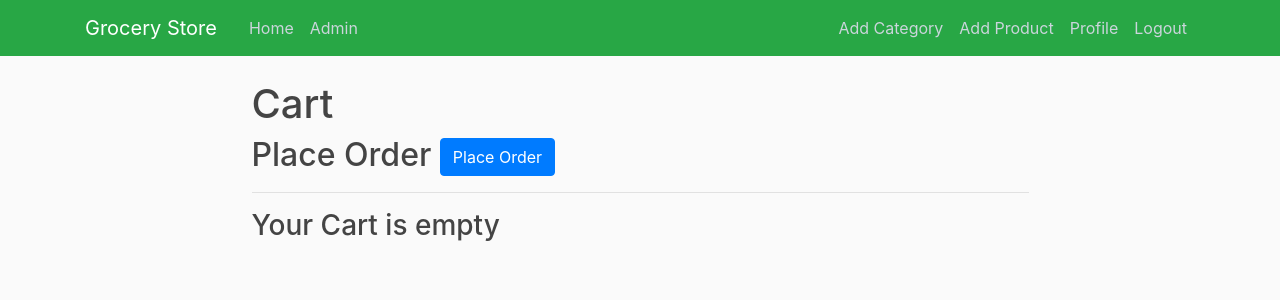
After one commit to pranam-pagi/grocerystore, a Flask app: page /cart in a window 1280 px wide. The commit adds this page. Shown: the top 300 px of the page. Run offline with Flask 3, Linux system fonts and the light colour scheme; a user stored in the database is signed in; data that the repository does not hold is empty; some libraries are stand-ins or nearby versions.

Commit message:
Cart and Order functinalities added

```diff
--- a/grocerystore/models.py
+++ b/grocerystore/models.py
@@ -1,6 +1,7 @@
 from grocerystore import app, db, login_manager
 from flask_login import UserMixin
 from grocerystore import bcrypt
+from datetime import datetime
 
 @login_manager.user_loader
 def load_user(user_id):
@@ -21,6 +22,8 @@ class Product(db.Model):
     category_id = db.Column(db.Integer, db.ForeignKey('category.id'), nullable=False)
     quantity = db.Column(db.Integer, nullable=False)
     manufacture_date = db.Column(db.Date, nullable=False)
+    cart = db.relationship('Cart', backref='product', lazy=True)
+    order = db.relationship('Order', backref='product', lazy=True)
 
 class Category(db.Model):
     id = db.Column(db.Integer, primary_key=True)
@@ -39,7 +42,7 @@ class Order(db.Model):
     product_id = db.Column(db.Integer, db.ForeignKey('product.id'), nullable=False)
     quantity = db.Column(db.Integer, nullable=False)
     price = db.Column(db.Float, nullable=False)
-    date_ordered = db.Column(db.DateTime, nullable=False)
+    datetime_ordered = db.Column(db.DateTime, nullable=False, default=datetime.utcnow)
 
 #create database if it doesn't exist
 with app.app_context():
--- a/grocerystore/routes.py
+++ b/grocerystore/routes.py
@@ -21,9 +21,24 @@ def admin_required(f):
 @app.route('/home')
 @login_required
 def home():
-    # Get all products in descending order of manufacture date
-    products = Product.query.order_by(Product.manufacture_date.desc()).all()
-    return render_template('home.html', products=products, title='Home')
+    user = User.query.get_or_404(current_user.id)
+    parameter = request.args.get('parameter')
+    query = request.args.get('query')
+    parameters = {
+        'category': 'Category',
+        'product': 'Product',
+        'price': 'Price'
+    }
+
+    if parameter == 'category':
+        categories = Category.query.filter(Category.name.like(f'%{query}%')).all()
+        return render_template('home.html', user=user, categories=categories, query=query, title='Home', parameters=parameters, parameter=parameter)
+    elif parameter == 'product':
+        return render_template('home.html', user=user, categories=Category.query.all(), name=query, query=query, title='Home', parameters=parameters, parameter=parameter)
+    elif parameter == 'price':
+        return render_template('home.html', user=user, categories=Category.query.all(), price=float(query), query=query, title='Home', parameters=parameters, parameter=parameter)
+
+    return render_template('home.html', user=user, categories=Category.query.all(), title='Home', parameters=parameters)
 
 
 # Route for admin dashboard
@@ -141,6 +156,10 @@ def delete_account():
     # Check if user is admin
     if user.is_admin:
         flash('Admin account cannot be deleted!', 'danger')
+        return redirect(url_for('account'))
+    # Check if password is correct
+    if not bcrypt.check_password_hash(user.password, confirm_password):
+        flash('Password incorrect!', 'danger')
         return redirect(url_for('account'))
     # Delete user
     db.session.delete(user)
@@ -319,3 +338,116 @@ def delete_product(product_id):
     db.session.commit()
     flash('Product deleted!', 'success')
     return redirect(url_for('admin'))
+
+# Route for adding a product to cart
+@app.route('/product/<int:product_id>/add_to_cart', methods=['POST'])
+@login_required
+def add_to_cart(product_id):
+    quantity = request.form.get('quantity')
+    if not quantity or quantity == '':
+        flash('Please enter a quantity!', 'danger')
+        return redirect(url_for('home'))
+    if not quantity.isdigit():
+        flash('Please enter a valid quantity!', 'danger')
+        return redirect(url_for('home'))
+    quantity = int(quantity)
+    product = Product.query.get_or_404(product_id)
+    if quantity > product.quantity:
+        flash('Not enough stock!', 'danger')
+        return redirect(url_for('home'))
+    # Get product by id
+    cart = Cart.query.filter_by(user_id=current_user.id, product_id=product_id).first()
+    # If product is already in cart, increase quantity
+    if cart:
+        if cart.quantity + quantity > product.quantity:
+            flash('Not enough stock!', 'danger')
+            return redirect(url_for('home'))
+        cart.quantity += quantity
+        db.session.commit()
+        flash('Product added to cart!', 'success')
+        return redirect(url_for('home'))
+    cart = Cart(user_id=current_user.id, product_id=product_id, quantity=quantity)
+    db.session.add(cart)
+    db.session.commit()
+    flash('Product added to cart!', 'success')
+    return redirect(url_for('home'))
+
+# Route for viewing cart
+@app.route('/cart')
+@login_required
+def view_cart():
+    # Get all cart items
+    cart = Cart.query.filter_by(user_id=current_user.id).all()
+    total = sum([item.product.price * item.quantity for item in cart])
+    return render_template('cart.html', title='Cart', cart=cart, total=total)
+
+# Update quantity of product in cart
+@app.route('/cart/<int:product_id>/update', methods=['POST'])
+@login_required
+def update_cart(product_id):
+    quantity = request.form.get('quantity')
+    if not quantity or quantity == '':
+        flash('Please enter a quantity!', 'danger')
+        return redirect(url_for('home'))
+    if not quantity.isdigit():
+        flash('Please enter a valid quantity!', 'danger')
+        return redirect(url_for('home'))
+    quantity = int(quantity)
+    product = Product.query.get_or_404(product_id)
+    if quantity > product.quantity:
+        flash('Not enough stock!', 'danger')
+        return redirect(url_for('home'))
+    cart = Cart.query.filter_by(user_id=current_user.id, product_id=product_id).first()
+    cart.quantity = quantity
+    db.session.commit()
+    flash('Cart updated!', 'success')
+    return redirect(url_for('view_cart'))
+
+# Route for deleting a product from cart
+@app.route('/cart/<int:product_id>/delete', methods=['POST'])
+@login_required
+def remove_from_cart(product_id):
+    # Get product by id
+    cart = Cart.query.filter_by(user_id=current_user.id, product_id=product_id).first()
+    db.session.delete(cart)
+    db.session.commit()
+    flash('Product deleted from cart!', 'success')
+    return redirect(url_for('view_cart'))
+
+# Route for placing order
+@app.route('/cart/order', methods=['GET', 'POST'])
+@login_required
+def place_order():
+    # Get all cart items
+    cart = Cart.query.filter_by(user_id=current_user.id).all()
+    # If cart is empty, return error
+    if not cart:
+        flash('Cart is empty!', 'danger')
+        return redirect(url_for('view_cart'))
+    # If cart is not empty, place order
+    for item in cart:
+        # If quantity in cart is more than quantity in stock, return error
+        if item.quantity > item.product.quantity:
+            flash('Not enough stock!', 'danger')
+            return redirect(url_for('view_cart'))
+        # If quantity in cart is less than quantity in stock, update quantity in stock
+        item.product.quantity -= item.quantity
+        # Add order to database
+        order = Order(user_id=current_user.id, product_id=item.product_id, quantity=item.quantity, price=item.product.price)
+        db.session.add(order)
+        db.session.commit()
+    # Delete all items from cart
+    for item in cart:
+        db.session.delete(item)
+        db.session.commit()
+    flash('Order placed!', 'success')
+    return redirect(url_for('orders'))
+
+# Route for viewing orders
+@app.route('/orders')
+@login_required
+def orders():
+    # Get all orders
+    orders = Order.query.filter_by(user_id=current_user.id).all()
+    grand_total = sum([order.price * order.quantity for order in orders])
+    return render_template('orders.html', title='Orders', orders=orders, grand_total=grand_total)
--- a/grocerystore/templates/account.html
+++ b/grocerystore/templates/account.html
@@ -76,12 +76,12 @@
         </div>
         <div class="modal-body">
           <p>Are you sure you want to delete your account?</p>
-          <p class="text-danger">Warning: This action cannot be undone.</p>
+          <p class="text-danger mb-0">Warning: This action cannot be undone.</p>
         </div>
         <div class="modal-footer">
           <button type="button" class="btn btn-secondary" data-dismiss="modal">Cancel</button>
           <!-- A delete button -->
-          <form action="{{ url_for('delete_account') }}" method="POST">
+          <form action="{{ url_for('delete_account')}}" method="POST">
             <input class="btn btn-danger" type="submit" value="Delete">
           </form>
         </div>
--- /dev/null
+++ b/grocerystore/templates/cart.html
@@ -0,0 +1,36 @@
+{% extends "layout.html" %}
+
+{% block content %}
+  <h1>Cart</h1>
+  <h2>
+    Place Order
+    <a href="{{ url_for('place_order') }}" class="btn btn-primary">Place Order</a>
+  </h2>
+  <hr>
+  {% if cart %}
+    {% for item in cart %}
+      <h3>
+        <a href="{{ url_for('view_product', product_id=item.product_id) }}">{{ item.product.name }}</a>
+      </h3>
+      <p>
+        <strong>Price</strong>: &#8377;{{ item.product.price }}<br>
+        <form method="POST" action="{{ url_for('update_cart', product_id=item.product_id) }}">
+          <input type="number" name="quantity" min="1" max="{{ item.product.quantity }}" value="{{ item.quantity }}">
+          <button type="submit" class="btn btn-primary">Update</button>
+        </form>
+        <form method="POST" action="{{ url_for('remove_from_cart', product_id=item.product_id) }}">
+          <button type="submit" class="btn btn-danger">Remove</button>
+        </form>
+      </p>
+      <p>
+        <strong>Subtotal</strong>: &#8377;{{ item.product.price * item.quantity }}
+      </p>
+    {% endfor %}
+    <hr>
+    <h3>
+      <strong>Total</strong>: &#8377;{{ total }}
+    </h3>
+  {% else %}
+    <h3>Your Cart is empty</h3>
+  {% endif %}
+{% endblock content %}
--- a/grocerystore/templates/category/new.html
+++ b/grocerystore/templates/category/new.html
@@ -19,10 +19,11 @@
             {{ form.name(class="form-control form-control-lg") }}
           {% endif %}
         </div>
-        <div class="form-group">
+
+      </fieldset>
+      <div class="form-group">
           {{ form.submit(class="btn btn-outline-info") }}
         </div>
-      </fieldset>
     </form>
   </div>
 {% endblock content %}
--- a/grocerystore/templates/layout.html
+++ b/grocerystore/templates/layout.html
@@ -8,6 +8,7 @@
 
     <!-- <link href="https://cdn.jsdelivr.net/npm/bootstrap@5.3.2/dist/css/bootstrap.min.css" rel="stylesheet" integrity="sha384-T3c6CoIi6uLrA9TneNEoa7RxnatzjcDSCmG1MXxSR1GAsXEV/Dwwykc2MPK8M2HN" crossorigin="anonymous"> -->
 
+    <link rel="stylesheet" href="https://cdnjs.cloudflare.com/ajax/libs/font-awesome/6.5.0/css/all.min.css" integrity="sha512-Avb2QiuDEEvB4bZJYdft2mNjVShBftLdPG8FJ0V7irTLQ8Uo0qcPxh4Plq7G5tGm0rU+1SPhVotteLpBERwTkw==" crossorigin="anonymous" referrerpolicy="no-referrer" />
 
     <link rel="stylesheet" href="{{ url_for('static', filename='main.css') }}">
 
@@ -23,10 +24,10 @@
     {% endblock style %}
 <body>
   <header class="site-header">
-    <nav class="navbar navbar-expand-md navbar-dark bg-primary fixed-top">
+    <nav class="navbar navbar-expand-md navbar-dark bg-success fixed-top">
       <div class="container">
         <a class="navbar-brand mr-4" href="/">Grocery Store</a>
-        <button class="navbar-toggler" type="button" data-toggle="collapse" data-target="#navbarToggle" aria-controls="navbarToggle" aria-expanded="false" aria-label="Toggle navigation">
+        <button class="navbar-toggler" type="button" data-toggle="collapse" data-target="#navbarToggle">
           <span class="navbar-toggler-icon"></span>
         </button>
         <div class="collapse navbar-collapse" id="navbarToggle">
@@ -39,6 +40,7 @@
               {% endif %}
             {% endif %}
           </div>
+
           <!-- Navbar Right Side -->
           <div class="navbar-nav">
             <!-- Links if user is logged in -->
@@ -47,8 +49,11 @@
               {% if current_user.is_admin %}
                 <a class="nav-item nav-link" href="{{ url_for('new_category') }}">Add Category</a>
                 <a class="nav-item nav-link" href="{{ url_for('new_product') }}">Add Product</a>
+              {% else %}
+                <a class="nav-item nav-link" href="{{ url_for('view_cart') }}">Cart</a>
+                <a class="nav-item nav-link" href="{{ url_for('orders') }}">Orders</a>
               {% endif %}
-              <a class="nav-item nav-link" href="{{ url_for('account') }}">Account</a>
+              <a class="nav-item nav-link" href="{{ url_for('account') }}">Profile</a>
               <a class="nav-item nav-link" href="{{ url_for('logout') }}">Logout</a>
             <!-- Links if user is not logged in -->
             {% else %}
@@ -60,9 +65,16 @@
       </div>
     </nav>
   </header>
+
   <main role="main" class="container">
-    <div class="row">
-      <div class="col-md-8">
+    <div>
+      <!-- Reduce the size of the following div  -->
+      <div style="
+        display: block;
+        margin-left: auto;
+        margin-right: auto;
+        width: 70%;
+      ">
         {% with messages = get_flashed_messages(with_categories=True) %}
           {% if messages %}
             {% for category, message in messages %}
@@ -77,19 +89,6 @@
         {% block content %}
         {% endblock content %}
       </div>
-      <!-- <div class="col-md-4">
-        <div class="content-section">
-          <h3>Our Sidebar</h3>
-          <p class='text-muted'>You can put any information here you'd like.
-            <ul class="list-group">
-              <li class="list-group-item list-group-item-light">Latest Posts</li>
-              <li class="list-group-item list-group-item-light">Announcements</li>
-              <li class="list-group-item list-group-item-light">Calendars</li>
-              <li class="list-group-item list-group-item-light">etc</li>
-            </ul>
-          </p>
-        </div>
-      </div> -->
     </div>
   </main>
 
--- a/grocerystore/templates/product/view.html
+++ b/grocerystore/templates/product/view.html
@@ -26,7 +26,7 @@
       <p class="article-content">
         <strong>Man. Date</strong>: {{ product.manufacture_date.strftime('%d/%m/%Y') }}
       </p>
-
+      <p>{{ product.cart.quantity }}</p>
     </div>
   </article>
 {% endblock content %}
```
Also changed, not shown: grocerystore/templates/admin.html (+36 -13 lines), grocerystore/templates/home.html (+43 -15 lines), grocerystore/templates/orders.html (added, +20 -0 lines), grocerystore/templates/search.html (added, +24 -0 lines), grocerystore/forms.py (line endings or trailing spaces), instance/db.sqlite3.
